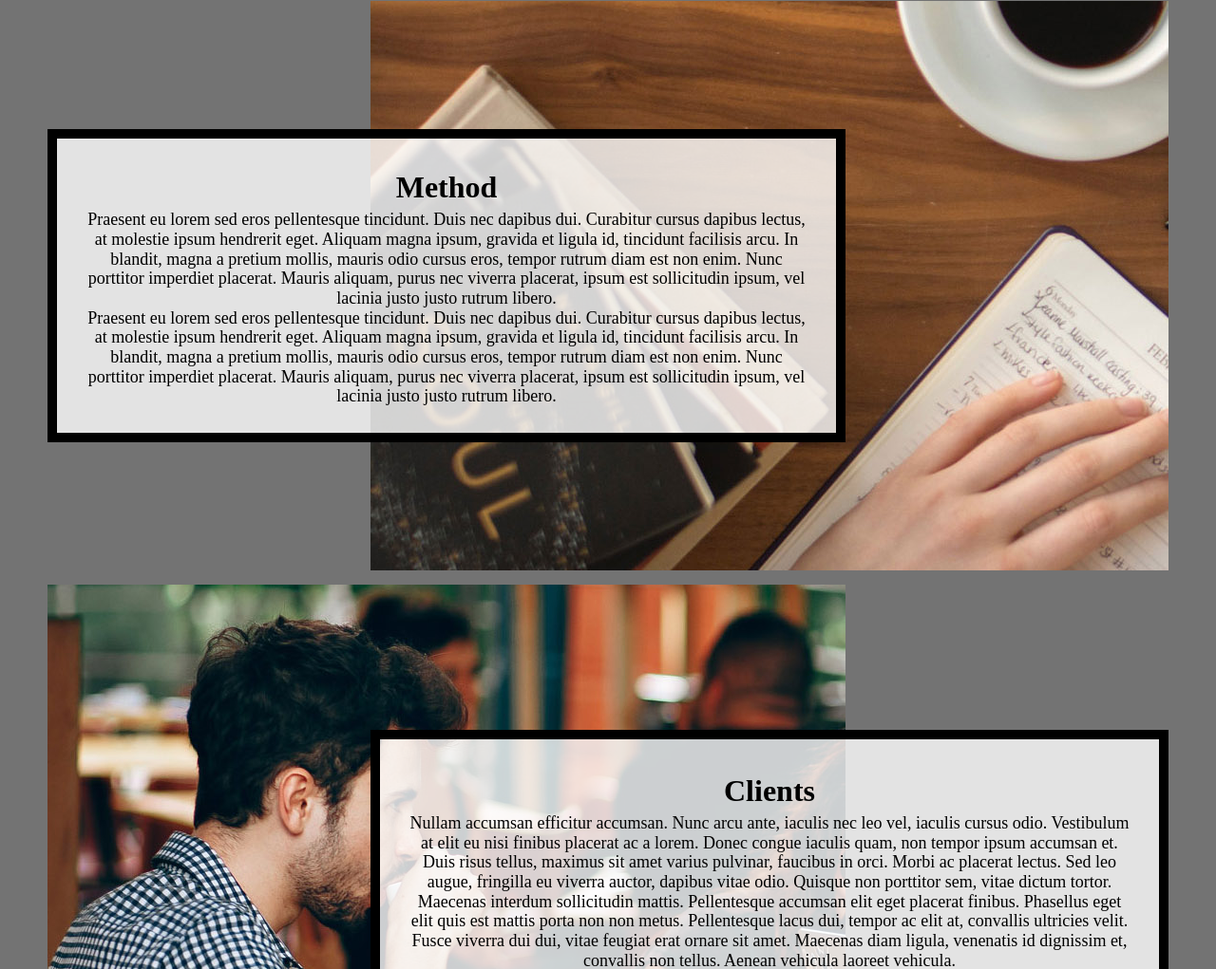
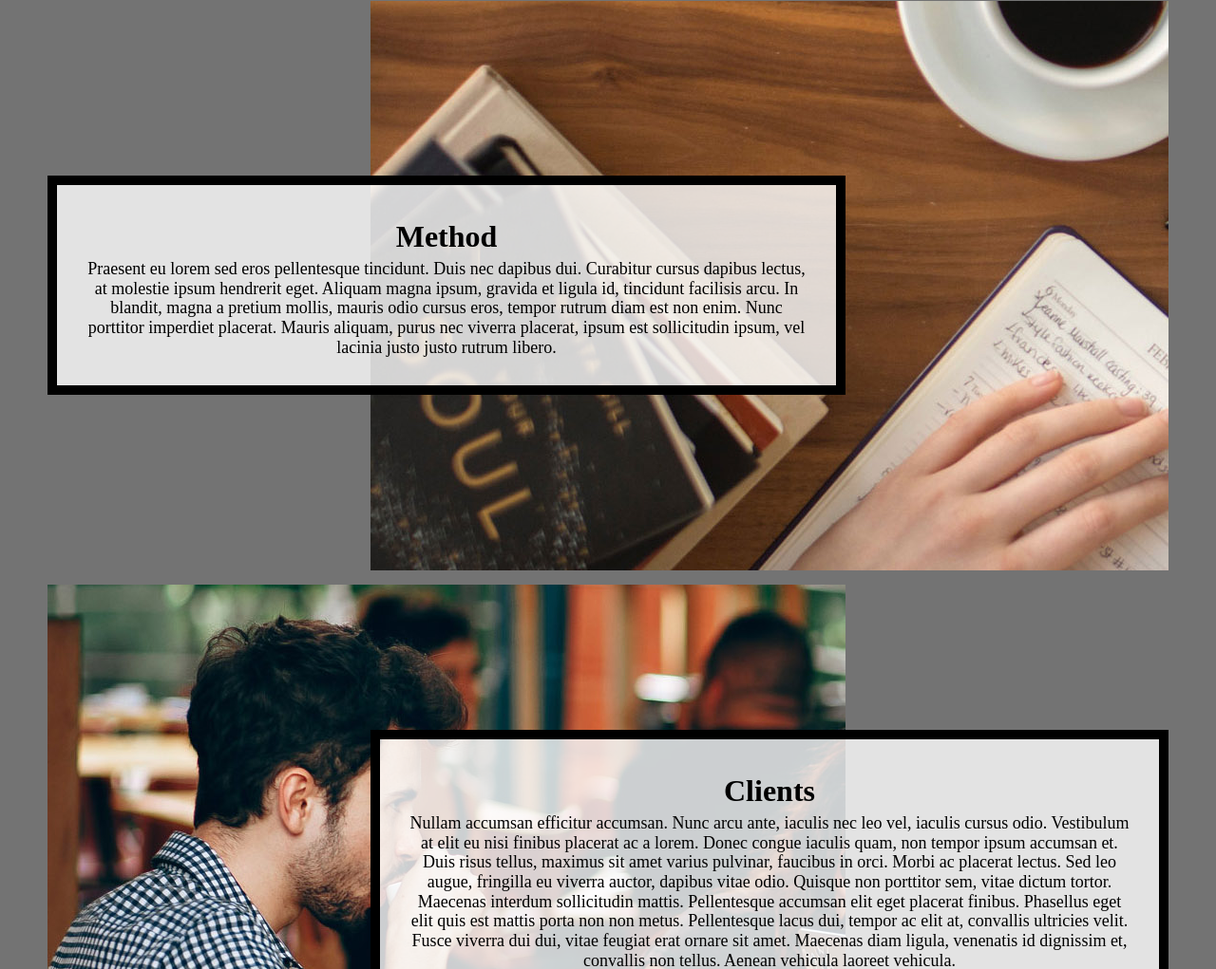
Before and after one commit to bridgitjung/homework4-2022, a plain HTML site: page index.html in a window 1280 px wide. Shown: the part 1110-2131 px from the top of the page at 95% size. Drawn offline with Linux system fonts and the light colour scheme.

Commit message:
Add files via upload

```diff
--- a/index.html
+++ b/index.html
@@ -22,7 +22,6 @@
     </header>
     <main class="container" id = "main">
       <div class = overview>
-        <!-- <img src="images/header.jpg" alt=""/> -->
         <h1>New Company Inc.</h1>
         <p>Creating a better workspace by transforming the office paradigm. We're helping employees make their mark on the world through effective workspace management.  We would love to meet you and explore collaboration opportunities.</p>
       </div>
@@ -42,7 +41,6 @@
 
       <div class="method text-block">
         <h2>Method</h2>
-        <p>Praesent eu lorem sed eros pellentesque tincidunt. Duis nec dapibus dui. Curabitur cursus dapibus lectus, at molestie ipsum hendrerit eget. Aliquam magna ipsum, gravida et ligula id, tincidunt facilisis arcu. In blandit, magna a pretium mollis, mauris odio cursus eros, tempor rutrum diam est non enim. Nunc porttitor imperdiet placerat. Mauris aliquam, purus nec viverra placerat, ipsum est sollicitudin ipsum, vel lacinia justo justo rutrum libero.</p>
         <p>Praesent eu lorem sed eros pellentesque tincidunt. Duis nec dapibus dui. Curabitur cursus dapibus lectus, at molestie ipsum hendrerit eget. Aliquam magna ipsum, gravida et ligula id, tincidunt facilisis arcu. In blandit, magna a pretium mollis, mauris odio cursus eros, tempor rutrum diam est non enim. Nunc porttitor imperdiet placerat. Mauris aliquam, purus nec viverra placerat, ipsum est sollicitudin ipsum, vel lacinia justo justo rutrum libero.</p>
       </div>
 
```
